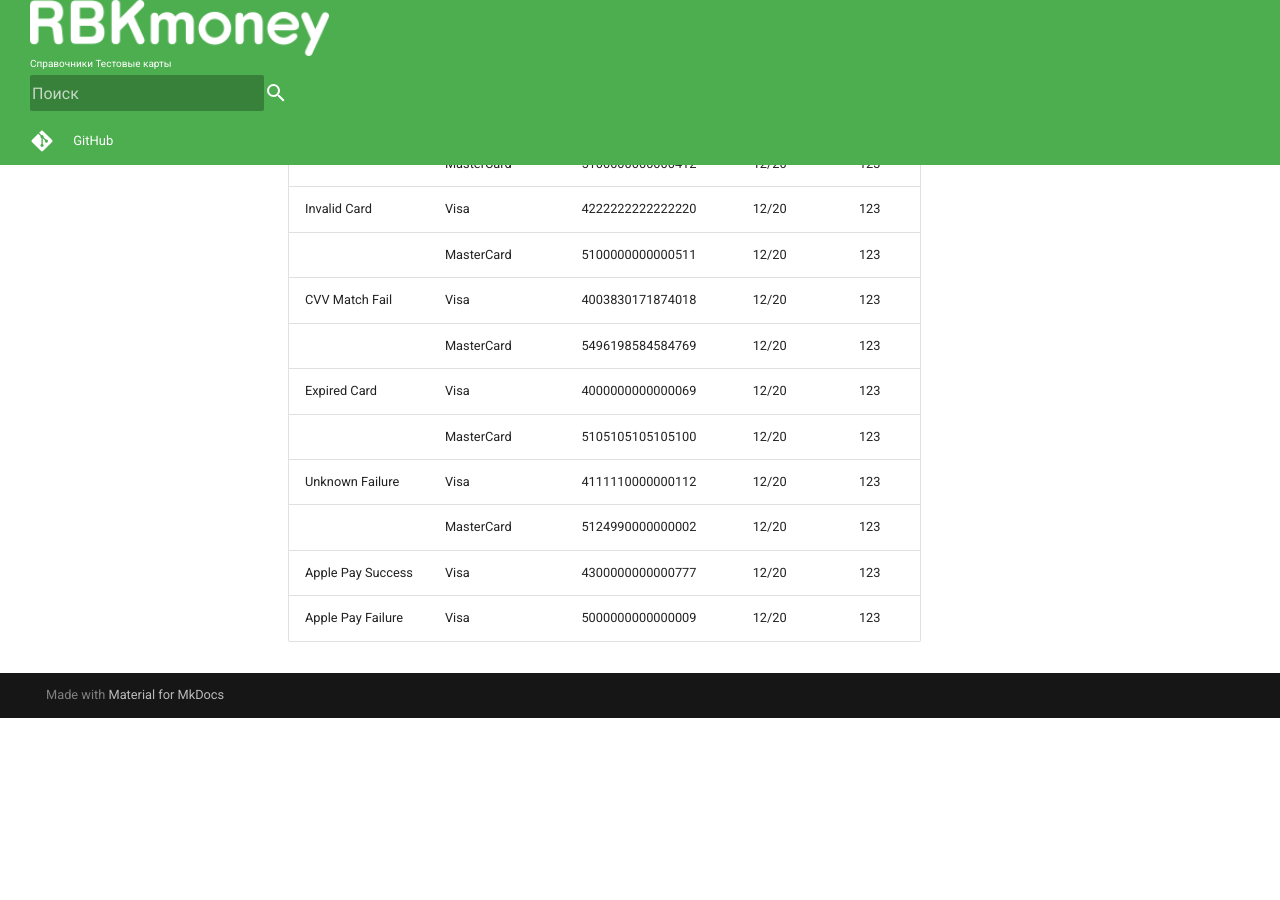
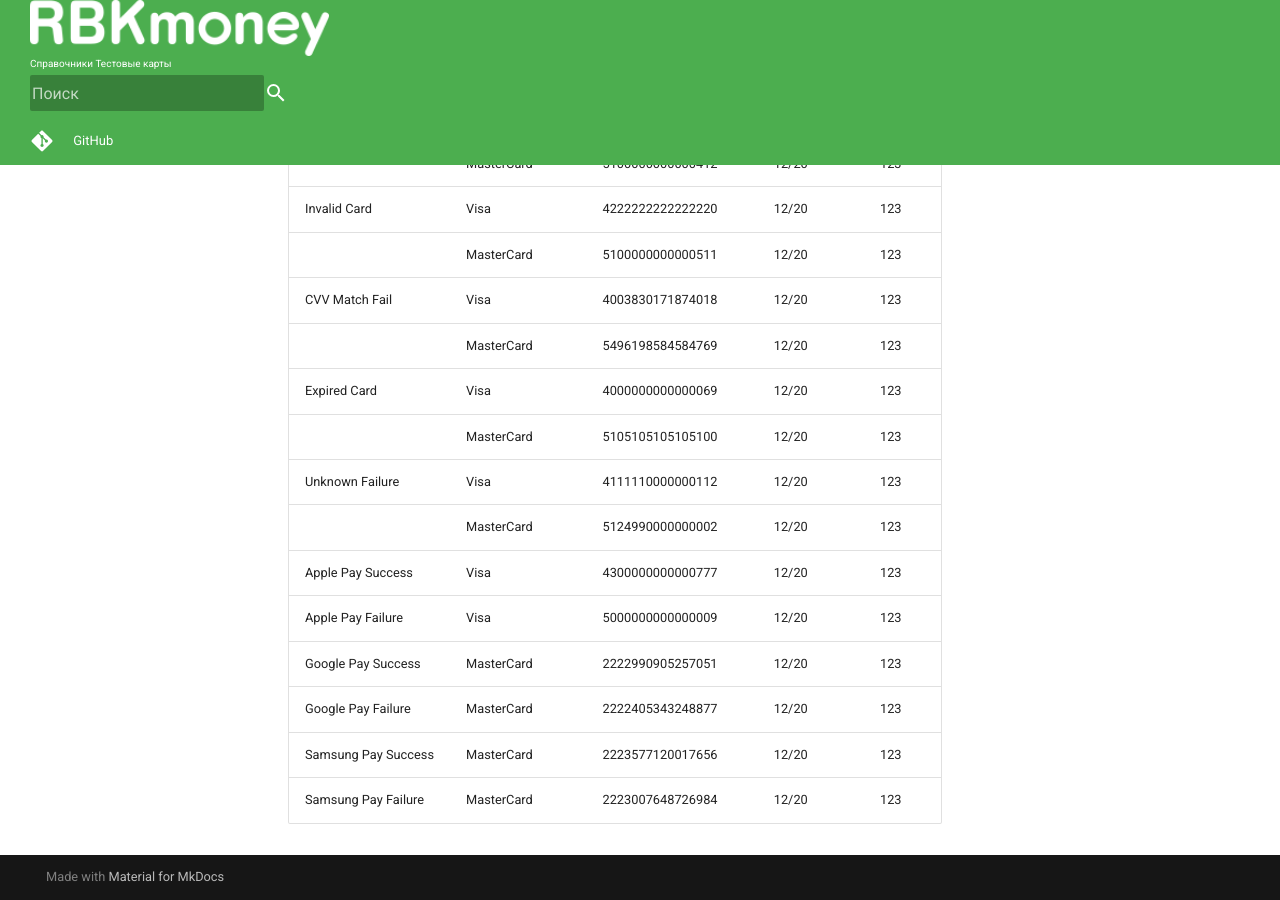
Before and after one commit to rbkmoney/docs, an MkDocs documentation site: the page built from content/refs/testcards.md, in a window 1280 px wide and 900 px high, scrolled down 721 px. Built offline with MkDocs 1.6.1 and Material for MkDocs 9.7.7, drawn with Linux system fonts in a browser that asks for light colours; nearby versions of some CDN libraries; comment, search, counter and statistics services are not loaded; old or Windows-style settings are respelled for this version of MkDocs; before the commit the page ends 1439 px from its top, so only the background shows below that.

Commit message:
PROX-165: added test cards google pay and samsung pay

```diff
--- a/content/refs/testcards.md
+++ b/content/refs/testcards.md
@@ -23,3 +23,7 @@
 |                        | MasterCard     | 5124990000000002         | 12/20     | 123      |
 | Apple Pay Success      | Visa           | 4300000000000777         | 12/20     | 123      |
 | Apple Pay Failure      | Visa           | 5000000000000009         | 12/20     | 123      |
+| Google Pay Success     | MasterCard     | 2222990905257051         | 12/20     | 123      |
+| Google Pay Failure     | MasterCard     | 2222405343248877         | 12/20     | 123      |
+| Samsung Pay Success    | MasterCard     | 2223577120017656         | 12/20     | 123      |
+| Samsung Pay Failure    | MasterCard     | 2223007648726984         | 12/20     | 123      |
```
